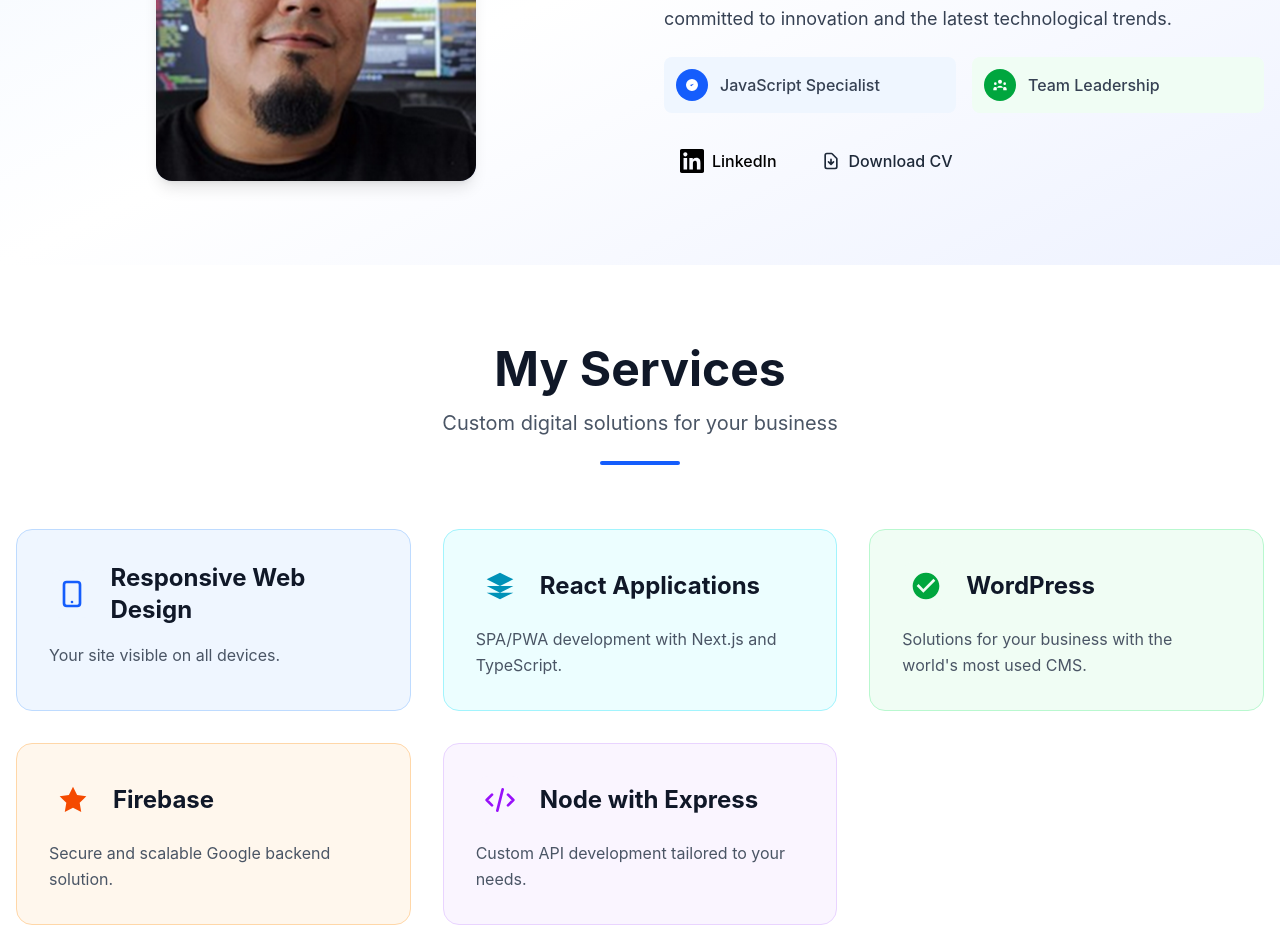
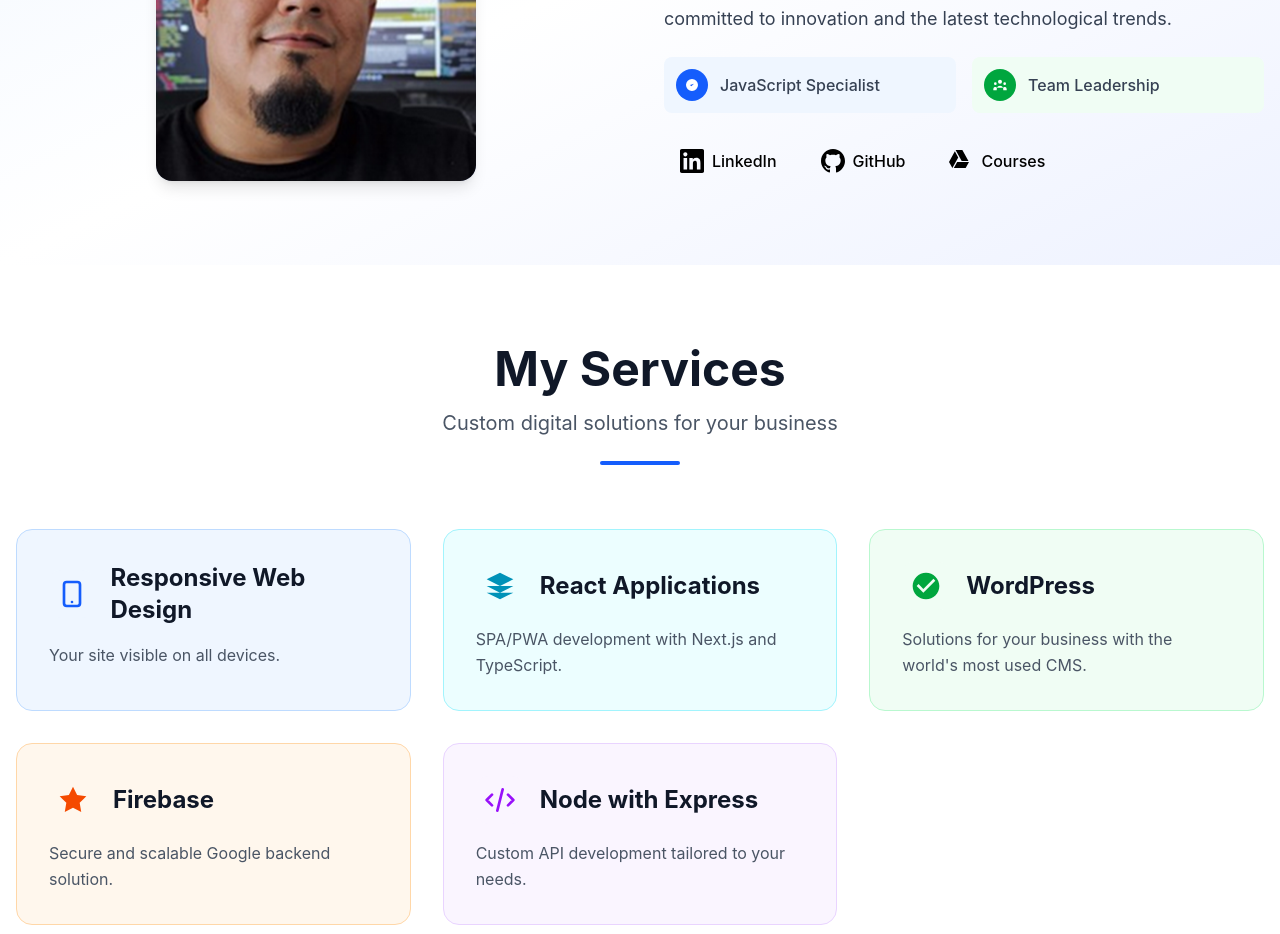
Before and after one commit to gomezmendozacarlos/devportfolio, a React (Vite) app: page / in a window 1280 px wide. Shown: the part 980-1914 px from the top of the page. Built offline with nearby package versions, Linux system fonts and the light colour scheme.

Commit message:
add courses button in about section

```diff
--- a/src/components/AboutSection.tsx
+++ b/src/components/AboutSection.tsx
@@ -5,7 +5,10 @@
   const { t } = useTranslation();
 
   return (
-    <section id="about" className="py-12 sm:py-16 lg:py-20 bg-gradient-to-br from-blue-50 via-white to-indigo-50">
+    <section
+      id="about"
+      className="py-12 sm:py-16 lg:py-20 bg-gradient-to-br from-blue-50 via-white to-indigo-50"
+    >
       <div className="container mx-auto px-4">
         {/* Section Header */}
         <div className="text-center mb-12 sm:mb-16">
@@ -22,7 +25,11 @@
             <div className="relative">
               {/* Placeholder for profile photo */}
               <div className="w-64 h-64 sm:w-80 sm:h-80 mx-auto bg-gradient-to-br from-blue-100 to-indigo-200 rounded-2xl shadow-lg flex items-center justify-center">
-                <img  src="/images/profile.png" alt="Carlos Gomez" className="w-full h-full object-cover rounded-2xl" />
+                <img
+                  src="/images/profile.png"
+                  alt="Carlos Gomez"
+                  className="w-full h-full object-cover rounded-2xl"
+                />
               </div>
             </div>
           </div>
@@ -79,28 +86,52 @@
                     rel="noopener noreferrer"
                   >
                     <button className="flex items-center gap-2 px-4 py-3 rounded-lg font-medium transition-colors text-sm sm:text-base hover:cursor-pointer">
-                      <svg className="w-5 h-5 sm:w-6 sm:h-6" fill="currentColor" viewBox="0 0 24 24">
-                        <path d="M20.447 20.452h-3.554v-5.569c0-1.328-.027-3.037-1.852-3.037-1.853 0-2.136 1.445-2.136 2.939v5.667H9.351V9h3.414v1.561h.046c.477-.9 1.637-1.85 3.37-1.85 3.601 0 4.267 2.37 4.267 5.455v6.286zM5.337 7.433c-1.144 0-2.063-.926-2.063-2.065 0-1.138.92-2.063 2.063-2.063 1.14 0 2.064.925 2.064 2.063 0 1.139-.925 2.065-2.064 2.065zm1.782 13.019H3.555V9h3.564v11.452zM22.225 0H1.771C.792 0 0 .774 0 1.729v20.542C0 23.227.792 24 1.771 24h20.451C23.2 24 24 23.227 24 22.271V1.729C24 .774 23.2 0 22.222 0h.003z"/>
+                      <svg
+                        className="w-5 h-5 sm:w-6 sm:h-6"
+                        fill="currentColor"
+                        viewBox="0 0 24 24"
+                      >
+                        <path d="M20.447 20.452h-3.554v-5.569c0-1.328-.027-3.037-1.852-3.037-1.853 0-2.136 1.445-2.136 2.939v5.667H9.351V9h3.414v1.561h.046c.477-.9 1.637-1.85 3.37-1.85 3.601 0 4.267 2.37 4.267 5.455v6.286zM5.337 7.433c-1.144 0-2.063-.926-2.063-2.065 0-1.138.92-2.063 2.063-2.063 1.14 0 2.064.925 2.064 2.063 0 1.139-.925 2.065-2.064 2.065zm1.782 13.019H3.555V9h3.564v11.452zM22.225 0H1.771C.792 0 0 .774 0 1.729v20.542C0 23.227.792 24 1.771 24h20.451C23.2 24 24 23.227 24 22.271V1.729C24 .774 23.2 0 22.222 0h.003z" />
                       </svg>
                       LinkedIn
                     </button>
                   </a>
-                  <a href="/cv/carlosgomezcv.pdf" download>
-                    <button className="flex items-center gap-2 text-gray-800 hover:text-gray-900 px-4 py-3 rounded-lg font-medium transition-colors text-sm sm:text-base hover:cursor-pointer">
+
+                  <a
+                    href="https://github.com/gomezmendozacarlos"
+                    target="_blank"
+                    rel="noopener noreferrer"
+                  >
+                    <button className="flex items-center gap-2 px-4 py-3 rounded-lg font-medium transition-colors text-sm sm:text-base hover:cursor-pointer">
                       <svg
-                        className="w-5 h-5"
-                        fill="none"
-                        stroke="currentColor"
+                        className="w-5 h-5 sm:w-6 sm:h-6"
+                        fill="currentColor"
                         viewBox="0 0 24 24"
                       >
-                        <path
-                          strokeLinecap="round"
-                          strokeLinejoin="round"
-                          strokeWidth={2}
-                          d="M12 10v6m0 0l-3-3m3 3l3-3m2 8H7a2 2 0 01-2-2V5a2 2 0 012-2h5.586a1 1 0 01.707.293l5.414 5.414a1 1 0 01.293.707V19a2 2 0 01-2 2z"
-                        />
+                        <path d="M12 0c-6.626 0-12 5.373-12 12 0 5.302 3.438 9.8 8.207 11.387.599.111.793-.261.793-.577v-2.234c-3.338.726-4.033-1.416-4.033-1.416-.546-1.387-1.333-1.756-1.333-1.756-1.089-.745.083-.729.083-.729 1.205.084 1.839 1.237 1.839 1.237 1.07 1.834 2.807 1.304 3.492.997.107-.775.418-1.305.762-1.604-2.665-.305-5.467-1.334-5.467-5.931 0-1.311.469-2.381 1.236-3.221-.124-.303-.535-1.524.117-3.176 0 0 1.008-.322 3.301 1.23.957-.266 1.983-.399 3.003-.404 1.02.005 2.047.138 3.006.404 2.291-1.552 3.297-1.23 3.297-1.23.653 1.653.242 2.874.118 3.176.77.84 1.235 1.911 1.235 3.221 0 4.609-2.807 5.624-5.479 5.921.43.372.823 1.102.823 2.222v3.293c0 .319.192.694.801.576 4.765-1.589 8.199-6.086 8.199-11.386 0-6.627-5.373-12-12-12z" />
                       </svg>
-                      {t("downloadCV")}
+                      <span className="text-sm sm:text-base">
+                        {t("github")}
+                      </span>
+                    </button>
+                  </a>
+
+                  <a
+                    href="https://drive.google.com/drive/folders/1F1o_-XOutH-_f_R_nv4T0ddrmcGhPmqx?usp=sharing"
+                    target="_blank"
+                    rel="noopener noreferrer"
+                  >
+                    <button className="flex items-center gap-2 px-4 py-3 rounded-lg font-medium transition-colors text-sm sm:text-base hover:cursor-pointer">
+                      <svg
+                        className="w-5 h-5 sm:w-6 sm:h-6"
+                        fill="currentColor"
+                        viewBox="0 0 24 24"
+                      >
+                        <path d="M8.175 13l-3.324 6h11.824L20 13H8.175zM5.865 2.299L0 12.914l3.372 6.084L9.238 8.383 5.865 2.299zM19.445 12L13.349 1H6.604l6.088 11h6.753z" />
+                      </svg>
+                      <span className="text-sm sm:text-base">
+                        Courses
+                      </span>
                     </button>
                   </a>
                 </div>
```
